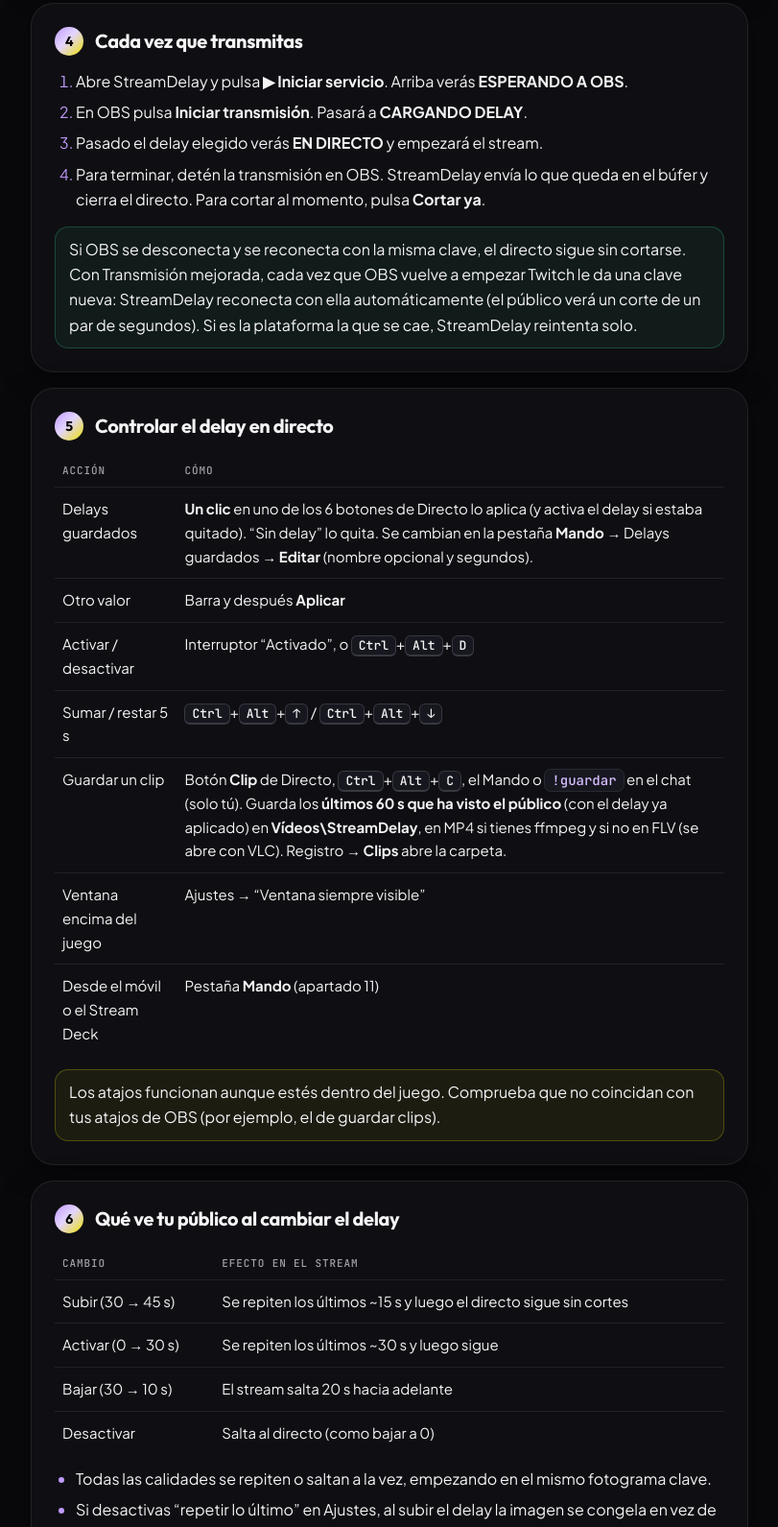
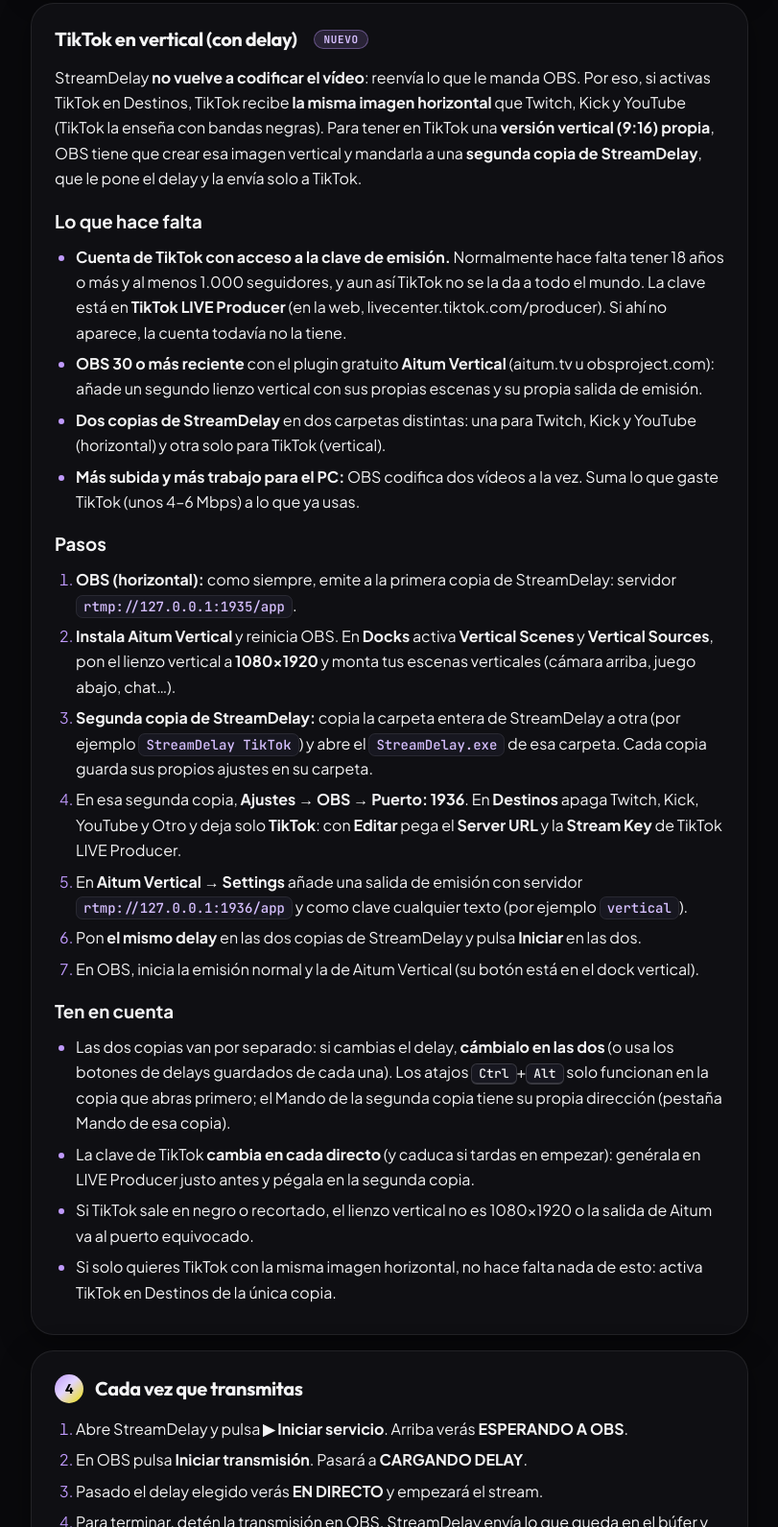
Before and after one commit to manuelferjo/StreamDelay, a plain HTML site: page GUIA.html in a window 1280 px wide. Shown: the part 4362-5953 px from the top of the page at 96% size, without its empty margins (234-1045 px from the left). Drawn offline with Linux system fonts and the light colour scheme.

Commit message:
Guía: TikTok en vertical con delay
Nueva sección en GUIA.html: por qué TikTok recibe la imagen horizontal
(StreamDelay no vuelve a codificar), qué hace falta para una versión
vertical propia (clave de TikTok LIVE Producer, OBS con Aitum Vertical,
segunda copia de StreamDelay en el puerto 1936 solo con TikTok), los
pasos y lo que hay que tener en cuenta (el delay se cambia en las dos
copias, la clave de TikTok cambia en cada directo).

Co-Authored-By: Claude Opus 5.5 <noreply@anthropic.com>

```diff
--- a/GUIA.html
+++ b/GUIA.html
@@ -149,6 +149,34 @@
     </ul>
     <p class="note">La clave de Twitch la puede poner OBS (servicio Twitch + Transmisión mejorada). Las de Kick, YouTube, TikTok y Otro tienen que estar guardadas en StreamDelay.</p>
     <p class="note"><b>TikTok:</b> solo algunas cuentas tienen clave de emisión. Si la tuya la tiene, está en <b>TikTok LIVE Producer</b> (en la web): copia el “Server URL” y la “Stream Key” en Ajustes → Destinos → TikTok → Editar. TikTok suele dar una clave nueva en cada directo, así que revísala antes de empezar.</p>
+  </section>
+  <section id="tiktok-vertical">
+    <h2>TikTok en vertical (con delay) <span class="tag">NUEVO</span></h2>
+    <p style="margin-top:0">StreamDelay <b>no vuelve a codificar el vídeo</b>: reenvía lo que le manda OBS. Por eso, si activas TikTok en Destinos, TikTok recibe <b>la misma imagen horizontal</b> que Twitch, Kick y YouTube (TikTok la enseña con bandas negras). Para tener en TikTok una <b>versión vertical (9:16) propia</b>, OBS tiene que crear esa imagen vertical y mandarla a una <b>segunda copia de StreamDelay</b>, que le pone el delay y la envía solo a TikTok.</p>
+    <h3 style="margin:16px 0 8px">Lo que hace falta</h3>
+    <ul>
+      <li><b>Cuenta de TikTok con acceso a la clave de emisión.</b> Normalmente hace falta tener 18 años o más y al menos 1.000 seguidores, y aun así TikTok no se la da a todo el mundo. La clave está en <b>TikTok LIVE Producer</b> (en la web, livecenter.tiktok.com/producer). Si ahí no aparece, la cuenta todavía no la tiene.</li>
+      <li><b>OBS 30 o más reciente</b> con el plugin gratuito <b>Aitum Vertical</b> (aitum.tv u obsproject.com): añade un segundo lienzo vertical con sus propias escenas y su propia salida de emisión.</li>
+      <li><b>Dos copias de StreamDelay</b> en dos carpetas distintas: una para Twitch, Kick y YouTube (horizontal) y otra solo para TikTok (vertical).</li>
+      <li><b>Más subida y más trabajo para el PC:</b> OBS codifica dos vídeos a la vez. Suma lo que gaste TikTok (unos 4–6 Mbps) a lo que ya usas.</li>
+    </ul>
+    <h3 style="margin:16px 0 8px">Pasos</h3>
+    <ol>
+      <li><b>OBS (horizontal):</b> como siempre, emite a la primera copia de StreamDelay: servidor <code>rtmp://127.0.0.1:1935/app</code>.</li>
+      <li><b>Instala Aitum Vertical</b> y reinicia OBS. En <b>Docks</b> activa <b>Vertical Scenes</b> y <b>Vertical Sources</b>, pon el lienzo vertical a <b>1080x1920</b> y monta tus escenas verticales (cámara arriba, juego abajo, chat…).</li>
+      <li><b>Segunda copia de StreamDelay:</b> copia la carpeta entera de StreamDelay a otra (por ejemplo <code>StreamDelay TikTok</code>) y abre el <code>StreamDelay.exe</code> de esa carpeta. Cada copia guarda sus propios ajustes en su carpeta.</li>
+      <li>En esa segunda copia, <b>Ajustes → OBS → Puerto: 1936</b>. En <b>Destinos</b> apaga Twitch, Kick, YouTube y Otro y deja solo <b>TikTok</b>: con <b>Editar</b> pega el <b>Server URL</b> y la <b>Stream Key</b> de TikTok LIVE Producer.</li>
+      <li>En <b>Aitum Vertical → Settings</b> añade una salida de emisión con servidor <code>rtmp://127.0.0.1:1936/app</code> y como clave cualquier texto (por ejemplo <code>vertical</code>).</li>
+      <li>Pon <b>el mismo delay</b> en las dos copias de StreamDelay y pulsa <b>Iniciar</b> en las dos.</li>
+      <li>En OBS, inicia la emisión normal y la de Aitum Vertical (su botón está en el dock vertical).</li>
+    </ol>
+    <h3 style="margin:16px 0 8px">Ten en cuenta</h3>
+    <ul>
+      <li>Las dos copias van por separado: si cambias el delay, <b>cámbialo en las dos</b> (o usa los botones de delays guardados de cada una). Los atajos <kbd>Ctrl</kbd>+<kbd>Alt</kbd> solo funcionan en la copia que abras primero; el Mando de la segunda copia tiene su propia dirección (pestaña Mando de esa copia).</li>
+      <li>La clave de TikTok <b>cambia en cada directo</b> (y caduca si tardas en empezar): genérala en LIVE Producer justo antes y pégala en la segunda copia.</li>
+      <li>Si TikTok sale en negro o recortado, el lienzo vertical no es 1080x1920 o la salida de Aitum va al puerto equivocado.</li>
+      <li>Si solo quieres TikTok con la misma imagen horizontal, no hace falta nada de esto: activa TikTok en Destinos de la única copia.</li>
+    </ul>
   </section>
 
   <section>
```
